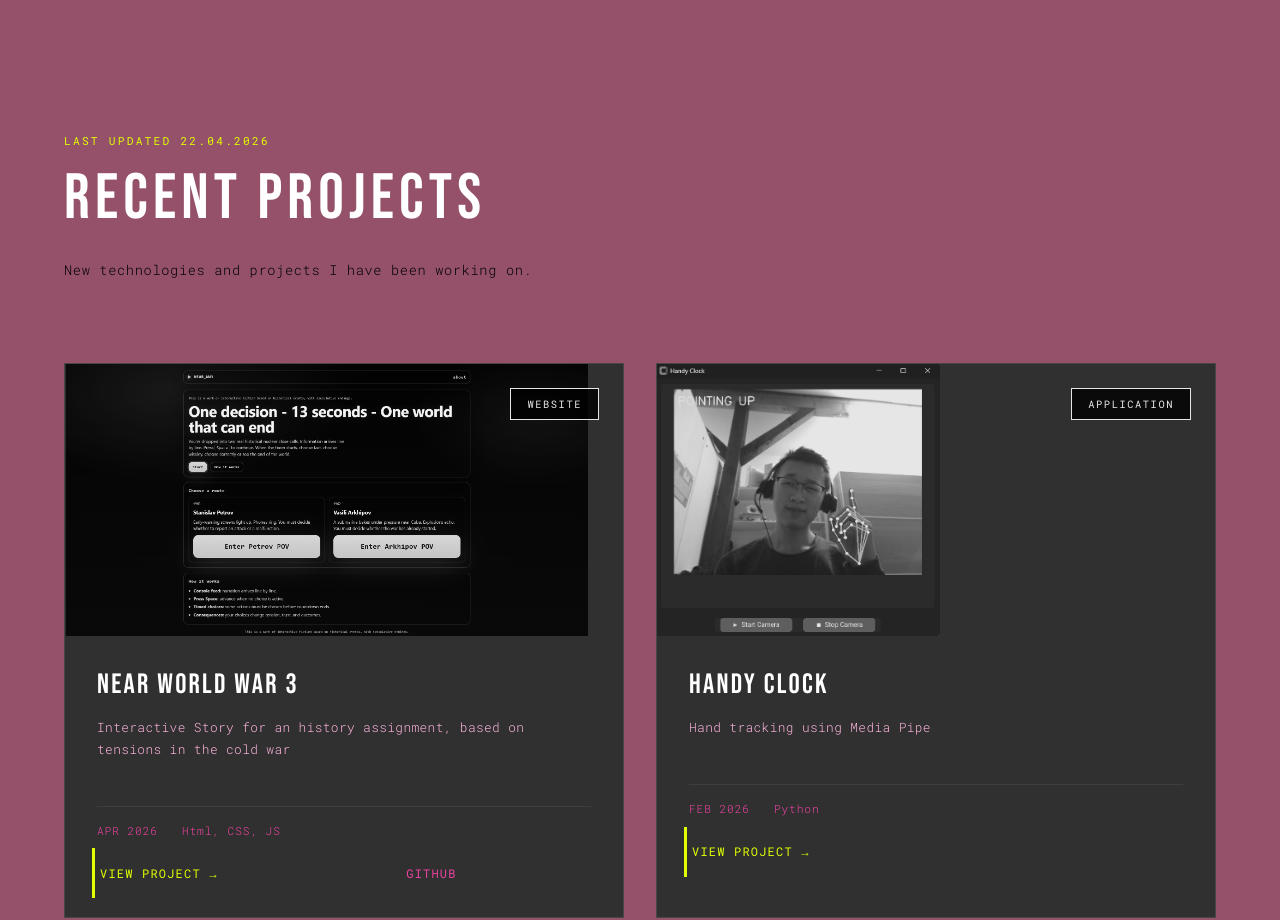
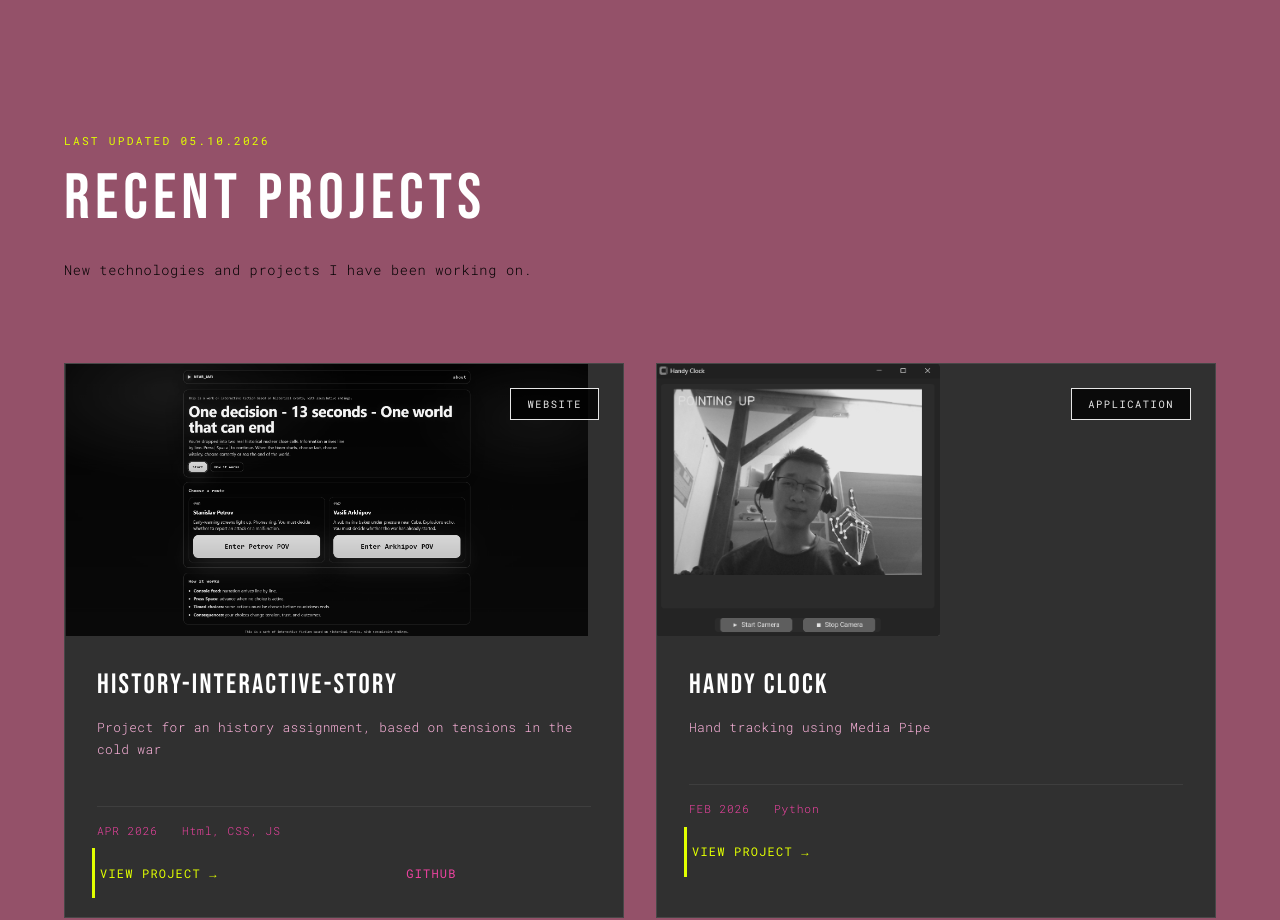
Before and after one commit to RobinTea/Lernperiode-13, a plain HTML site: page docs/index.html in a window 1280 px wide. Shown: the part 800-1720 px from the top of the page. Drawn offline with Linux system fonts and the light colour scheme.

Commit message:
Add files via upload

```diff
--- a/docs/index.html
+++ b/docs/index.html
@@ -35,7 +35,7 @@
     <!-- Projects Section -->
     <section class="projects-section" id="work">
         <div class="section-header">
-            <span class="section-label">last updated 22.04.2026</span>
+            <span class="section-label">last updated 05.10.2026</span>
             <h2 class="section-title">RECENT PROJECTS</h2>
             <p class="section-description">New technologies and projects I have been working on.</p>
         </div>
@@ -48,8 +48,8 @@
                     <img class="project-image" src="pic/NEARWW3.png">
                 </div>
                 <div class="project-content">
-                    <h3 class="project-title">Near World War 3</h3>
-                    <p class="project-description">Interactive Story for an history assignment, based on tensions in the cold war</p>
+                    <h3 class="project-title">History-Interactive-Story</h3>
+                    <p class="project-description">Project for an history assignment, based on tensions in the cold war</p>
                     <br>
                     <div class="project-meta">
                         <span>APR 2026</span>
```
